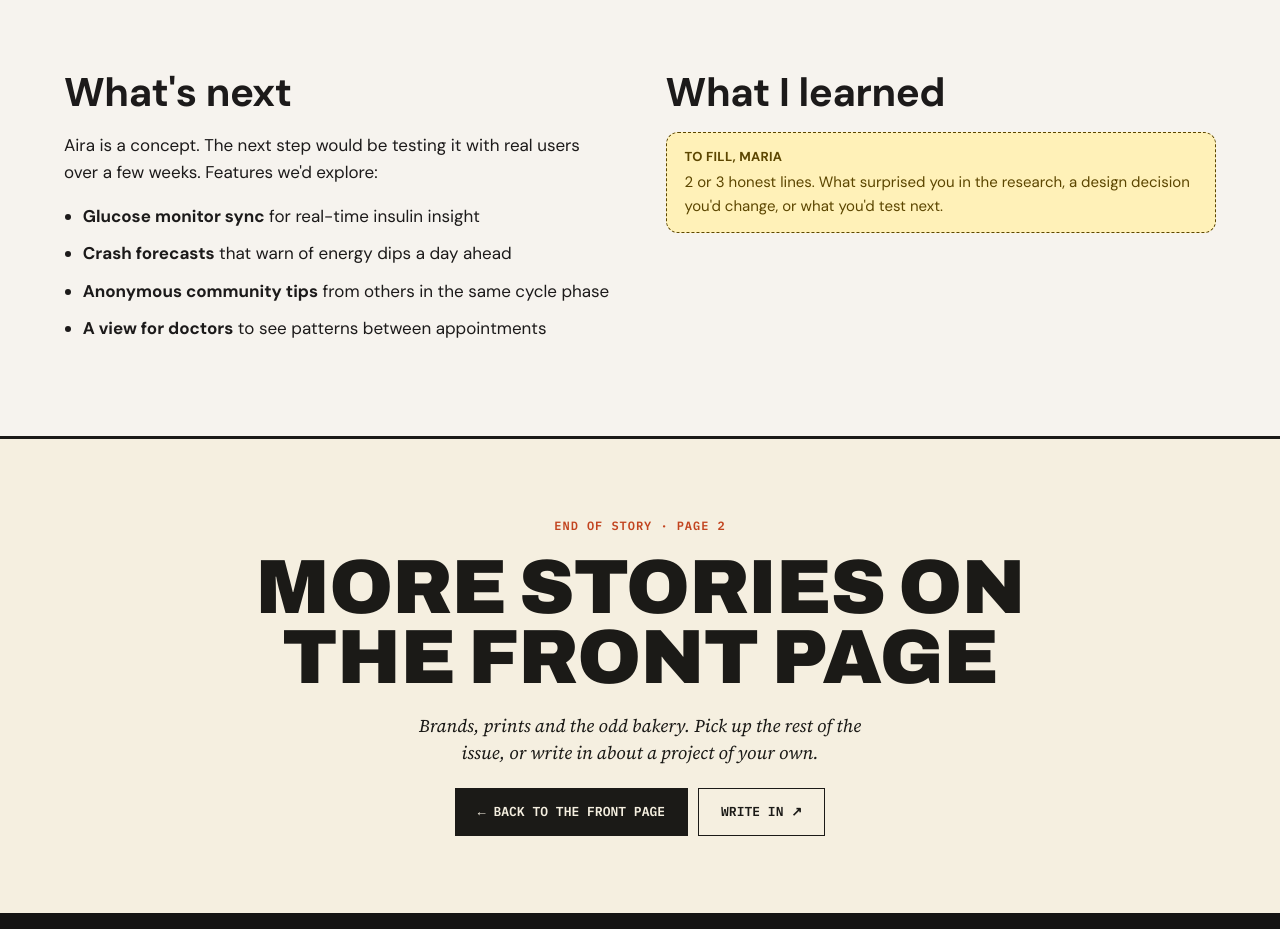
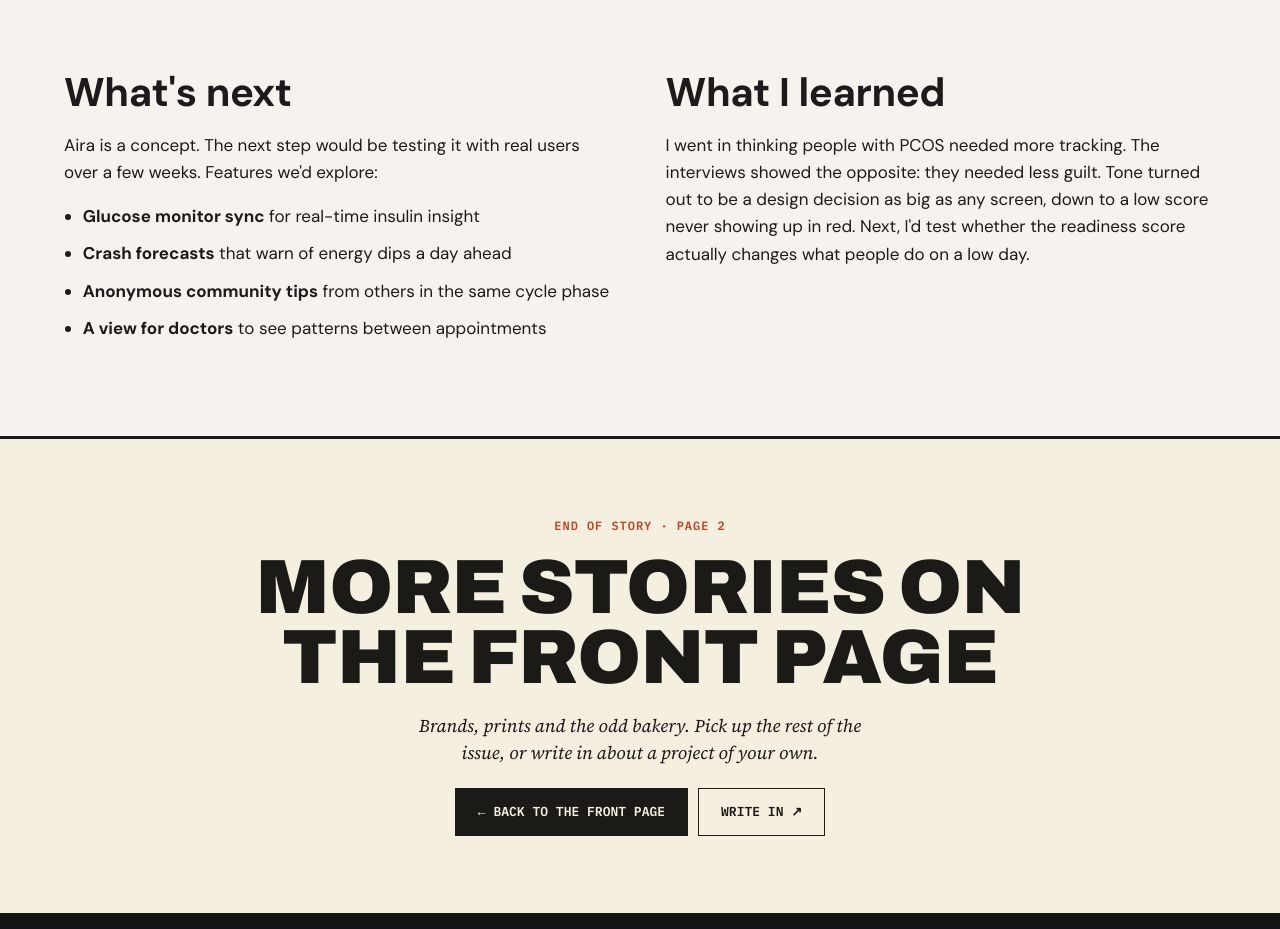
Before and after one commit to msg0522/portfolio, a plain HTML site: page aira/index.html in a window 1280 px wide. Shown: the part 7860-8789 px from the top of the page. Drawn offline with nearby package versions, Linux system fonts and the light colour scheme.

Commit message:
Aira: fill in What I learned
Co-Authored-By: Claude Opus 5.5 <noreply@anthropic.com>
Claude-Session: https://claude.ai/code/session_016JydZWRWk17jH4nrQ4gyyn

```diff
--- a/aira/index.html
+++ b/aira/index.html
@@ -340,7 +340,7 @@ footer .wrap{display:flex;flex-wrap:wrap;justify-content:space-between;gap:12px}
   </div>
   <div>
     <h2>What I learned</h2>
-    <div class="fill"><b>TO FILL, MARIA</b>2 or 3 honest lines. What surprised you in the research, a design decision you'd change, or what you'd test next.</div>
+    <p>I went in thinking people with PCOS needed more tracking. The interviews showed the opposite: they needed less guilt. Tone turned out to be a design decision as big as any screen, down to a low score never showing up in red. Next, I'd test whether the readiness score actually changes what people do on a low day.</p>
   </div>
 </div></section>
 
```
